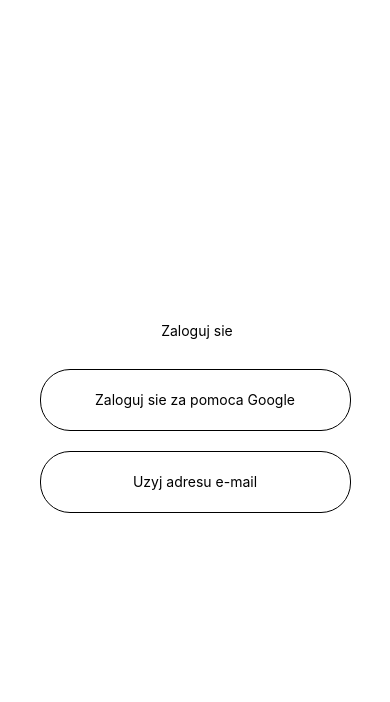
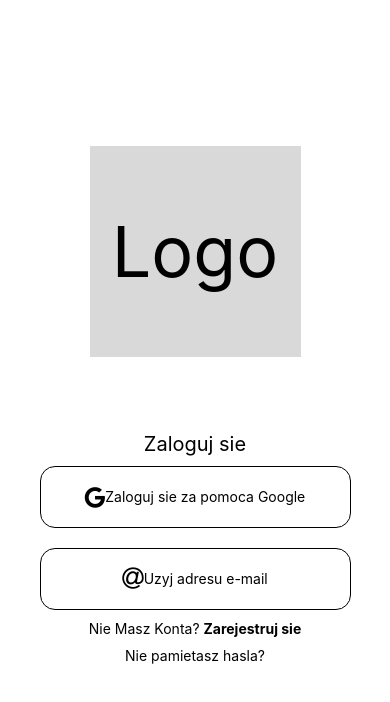
Before and after one commit to HGJustice/Alerta, a React Native app: screen /Home in a window 390 px wide. Shown: the top 702 px of the page. Built offline with nearby package versions, Linux system fonts and the light colour scheme.

Commit message:
second or third commit

```diff
--- a/components/CustomButton.js
+++ b/components/CustomButton.js
@@ -1,11 +1,29 @@
 import React from "react";
 import { Text, TouchableOpacity, StyleSheet, View } from "react-native";
+import { FontAwesome } from "@expo/vector-icons";
 
-const CustomButton = ({ title, onPress, style, textStyle }) => {
+const CustomButton = ({
+  title,
+  onPress,
+  style,
+  textStyle,
+  iconName,
+  iconSize = 24,
+  iconColor = "black",
+}) => {
   return (
     <View style={styles.container}>
       <TouchableOpacity onPress={onPress} style={[styles.button, style]}>
-        <Text style={[styles.text, textStyle]}>{title}</Text>
+        <View style={styles.buttonContent}>
+          {iconName && (
+            <FontAwesome name={iconName} size={iconSize} color={iconColor} />
+          )}
+          <Text
+            style={[styles.text, textStyle, iconName && styles.textWithIcon]}
+          >
+            {title}
+          </Text>
+        </View>
       </TouchableOpacity>
     </View>
   );
@@ -17,6 +35,15 @@ const styles = StyleSheet.create({
   },
   button: {
     alignItems: "center",
+    justifyContent: "center",
+  },
+  buttonContent: {
+    flexDirection: "row",
+    alignItems: "center",
+  },
+  text: {},
+  textWithIcon: {
+    flexDirection: "row",
   },
 });
 
--- a/package.json
+++ b/package.json
@@ -9,6 +9,7 @@
     "web": "expo start --web"
   },
   "dependencies": {
+    "@expo/vector-icons": "^14.0.0",
     "@react-navigation/native": "^6.1.14",
     "@react-navigation/native-stack": "^6.9.22",
     "expo": "~50.0.11",
@@ -16,7 +17,8 @@
     "react": "18.2.0",
     "react-native": "0.73.4",
     "react-native-safe-area-context": "4.8.2",
-    "react-native-screens": "~3.29.0"
+    "react-native-screens": "~3.29.0",
+    "react-native-vector-icons": "^10.0.3"
   },
   "devDependencies": {
     "@babel/core": "^7.20.0"
--- a/screens/HomeScreen.js
+++ b/screens/HomeScreen.js
@@ -2,22 +2,35 @@
 import React from "react";
 import { StatusBar, StyleSheet, Text, View } from "react-native";
 import CustomButton from "../components/CustomButton";
-import CustomInput from "../components/CustomInput";
 
 const HomeScreen = ({ navigation }) => {
   return (
     <View style={styles.container}>
-      <Text> Zaloguj sie</Text>
-      <CustomButton />
+      <View style={styles.HomeScreen__logoContainer}>
+        <Text style={styles.HomeScreen__title}>Logo</Text>
+      </View>
+
+      <View style={styles.HomeScreen__content}>
+        <Text style={styles.HomeScreen__subtitle}> Zaloguj sie </Text>
         <CustomButton
           title={"Zaloguj sie za pomoca Google"}
           style={styles.HomeScreen__button}
+          iconName={"google"}
+          onPress={() => navigation.navigate("Dashboard")}
         />
         <CustomButton
           title={"Uzyj adresu e-mail"}
           style={styles.HomeScreen__button}
+          iconName={"at"}
+          iconSize={25}
         />
+        <Text>
+          Nie Masz Konta?{" "}
+          <Text style={{ fontWeight: "bold" }}>Zarejestruj sie</Text>
+        </Text>
+        <CustomButton title={"Nie pamietasz hasla?"} />
         <StatusBar style="auto" />
+      </View>
     </View>
   );
 };
@@ -30,31 +43,36 @@ const styles = StyleSheet.create({
     justifyContent: "center",
     position: "relative",
   },
-  app__header: {
-    fontSize: 40,
-    position: "absolute",
-    top: 200,
-    left: 0,
-    right: 0,
-    textAlign: "center",
-  },
-  loginStyle: {
-    height: 40,
-    borderColor: "gray",
-    borderWidth: 1,
-    padding: 10,
-    borderRadius: 30,
-    width: 200,
-    textAlign: "center",
-  },
   HomeScreen__button: {
     borderWidth: 1,
     padding: 10,
     height: 62,
     width: 311,
-    borderRadius: 30,
+    borderRadius: 15,
     textAlign: "center",
     justifyContent: "center",
+  },
+  HomeScreen__title: {
+    fontSize: 70,
+  },
+  HomeScreen__logoContainer: {
+    width: 211,
+    height: 211,
+    alignItems: "center",
+    justifyContent: "center",
+    fontSize: 70,
+    backgroundColor: "#D9D9D9",
+    position: "relative",
+    bottom: 50,
+  },
+  HomeScreen__content: {
+    alignItems: "center",
+    justifyContent: "center",
+    position: "relative",
+    top: 25,
+  },
+  HomeScreen__subtitle: {
+    fontSize: 20,
   },
 });
 
```
Also changed, not shown: 1 other file (tests, documents, lock files or other folders). Lines whose indentation alone changed are shown as unchanged.
